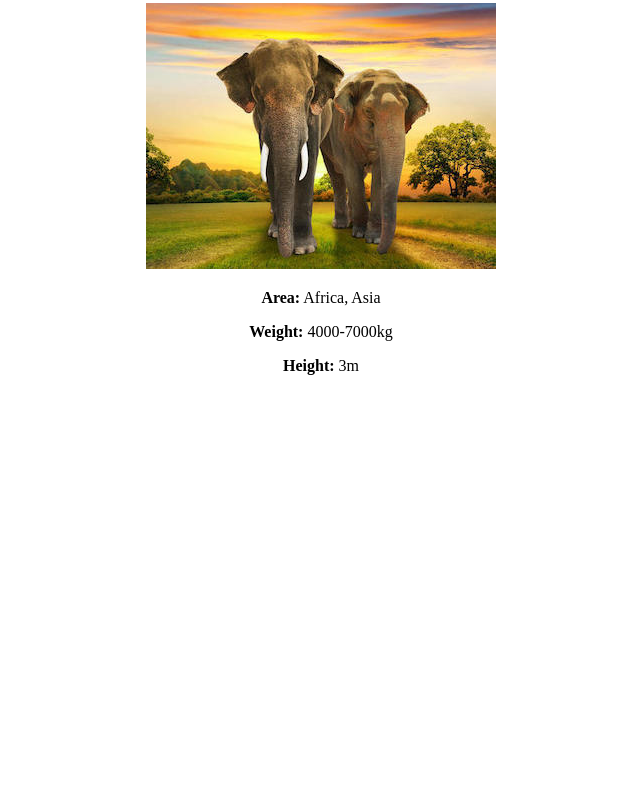
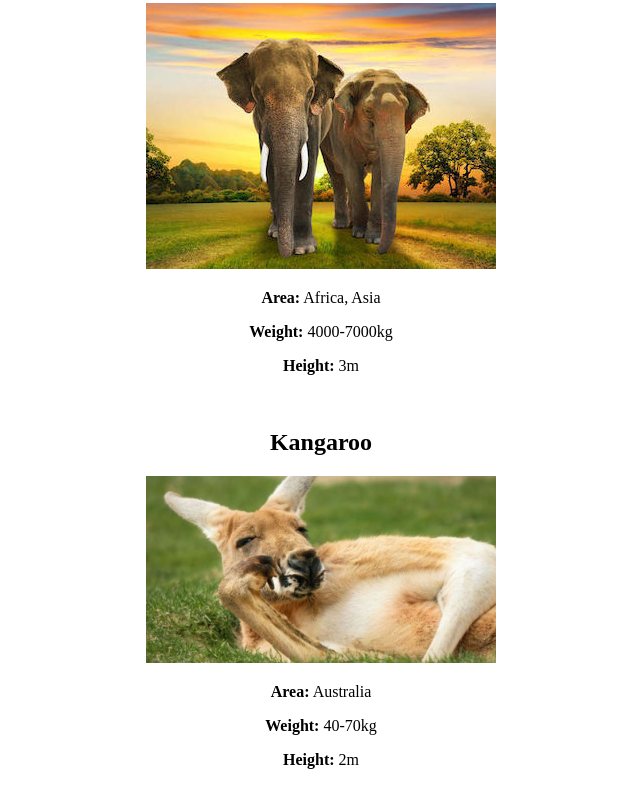
Before and after one commit to Ilya510/wild_animals, a plain HTML site: page index.html in a window 1280 px wide. Shown: the part 794-1601 px from the top of the page, without its empty margins (319-959 px from the left). Before the commit the page ends 1211 px from the top, so only its background shows below. Drawn offline with Linux system fonts and the light colour scheme.

Commit message:
3-d commit

```diff
--- a/index.html
+++ b/index.html
@@ -32,5 +32,12 @@
     <p><b>Height:</b> 3m</p>
     <br>
 
+    <h2>Kangaroo</h2>
+    <img width=350px src="pictures/kg.jpg">
+    <p><b>Area:</b> Australia</p>
+    <p><b>Weight:</b> 40-70kg</p>
+    <p><b>Height:</b> 2m</p>
+    <br>
+
   </body>
 </html>
```
Also changed, not shown: pictures/kg.jpg (added).
